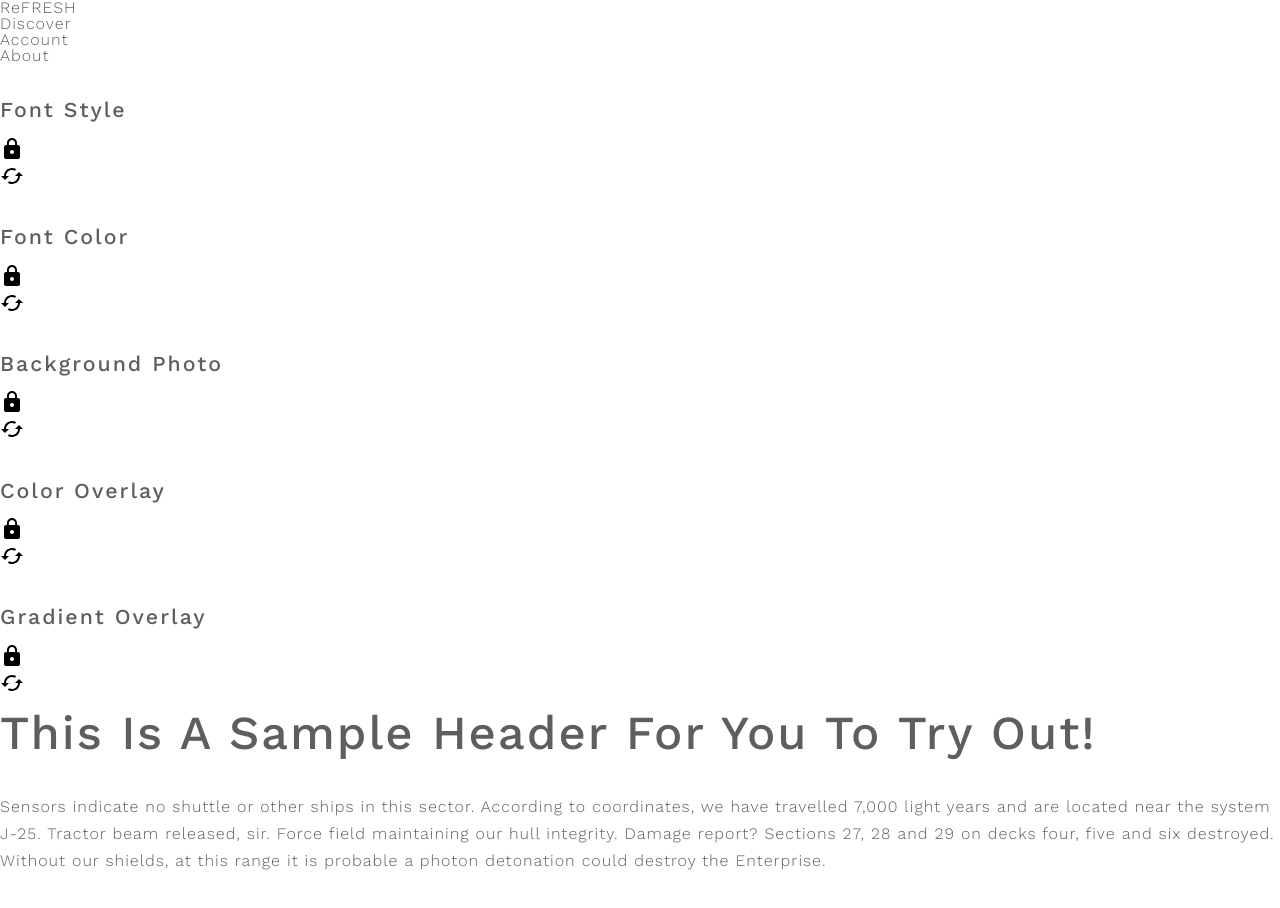
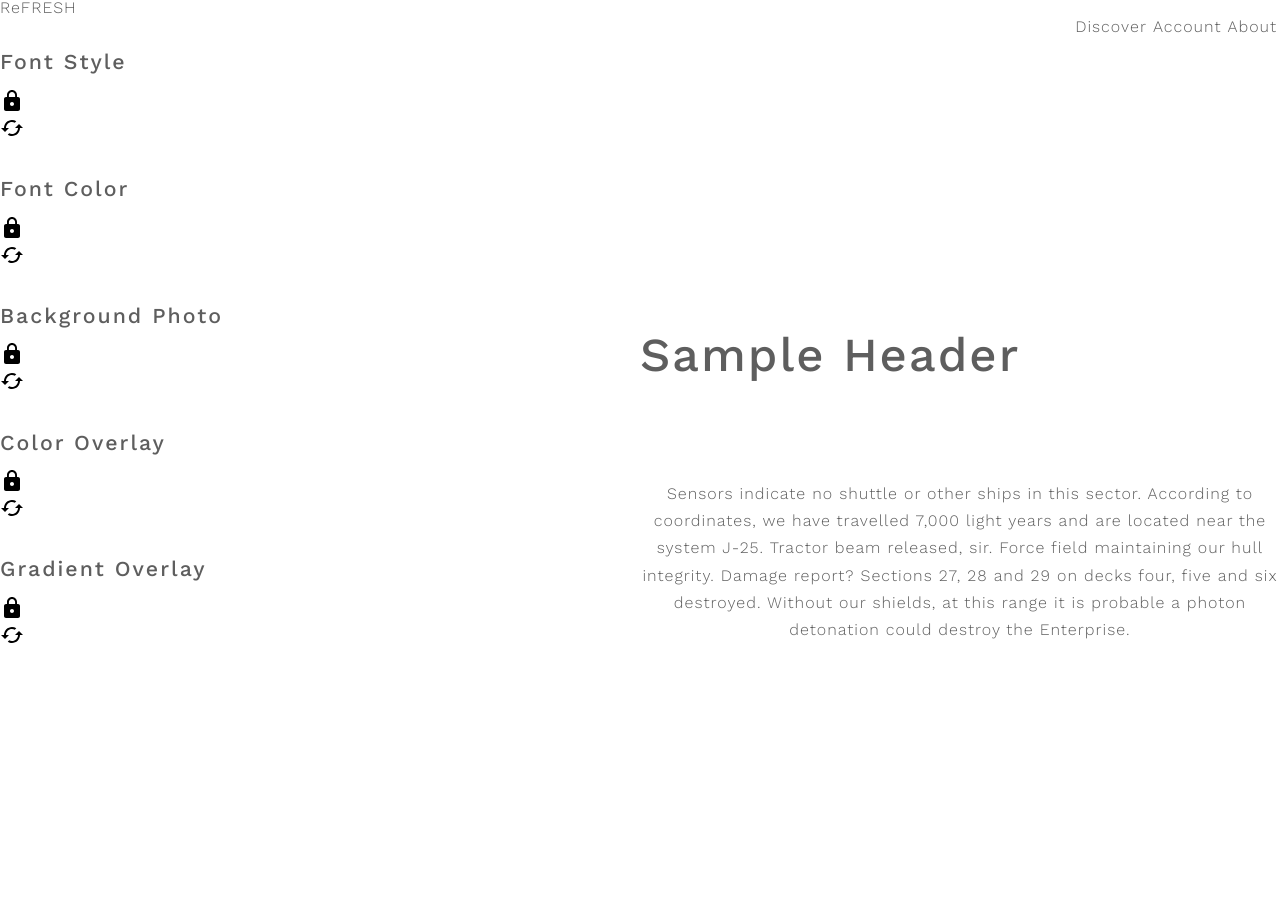
Before and after one commit to limongoo/LandingPage, a website: page public/index.html in a window 1280 px wide. After the commit the page ends 800 px from the top, so only its background shows below. Drawn offline with nearby package versions, Linux system fonts and the light colour scheme; a web font is replaced by a local one.

Commit message:
edited landing page CSS

```diff
--- a/public/index.html
+++ b/public/index.html
@@ -16,12 +16,12 @@
     <header>reFRESH</header>
   <nav class="navigation">
     <ul>
+      <li> about </li>
+      <li> account </li>
       <li> discover </li>
-      <li> account </li>
-      <li> about </li>
     </ul>
   </nav>
-  <div>
+  <div class="randomController">
       <!-- Controls -->
       <div class="fontStyle">
           <h4>Font Style</h4>
@@ -51,8 +51,8 @@
   </div>
   <div class="preview">
       <!-- Landing Preview -->
-    <h1 class="fontStyleOutput fontColorOutput">This is a sample header for you to try out!</h1>
-    <p class="fontStyleOutput fontColorOutput">
+    <h1 id="h1Preview" class="fontStyleOutput fontColorOutput">Sample Header</h1>
+    <p id="paraPreview" class="fontStyleOutput fontColorOutput">
     Sensors indicate no shuttle or other ships in this sector.
     According to coordinates, we have travelled 7,000 light years and are located near the system J-25.
     Tractor beam released, sir. Force field maintaining our hull integrity. Damage report? Sections 27, 28 and 29 on decks four, five and six destroyed.
--- a/public/style/layout.css
+++ b/public/style/layout.css
@@ -1,10 +1,48 @@
 .navigation ul li {
     list-style-type: none;
+    display: inline;
+    float:right;
+    padding: 3px;
 }
 
+.navigation ul li:hover {
+  background-color: #D0D0D0;
+}
 
+.randomController {
+  position: relative;
+  left:0px top:0px;
+  width:20%;
+  float:left;
+  padding:0;
+}
 
+.preview {
+  width: 80%;
+  float:right;
+  margin-top: 0;
+  margin-right:0;
+}
 
+.backgroundOutput {
+  position:relative;
+}
+
+#h1Preview {
+  position:absolute;
+  top:40%;
+  left:50%;
+  text-align: center;
+  z-index:1;
+}
+
+#paraPreview {
+  position:absolute;
+  top:60%;
+  left:50%;
+  text-align:center;
+  z-index:1;
+}
 
 /*  -------- Media Queries ------- */
 
```
